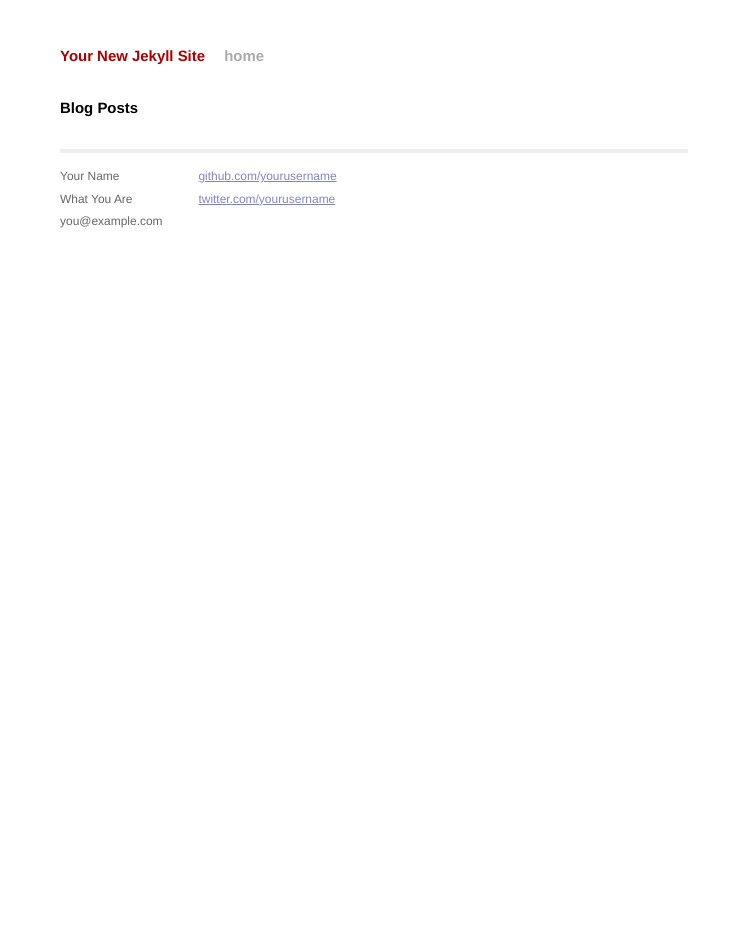
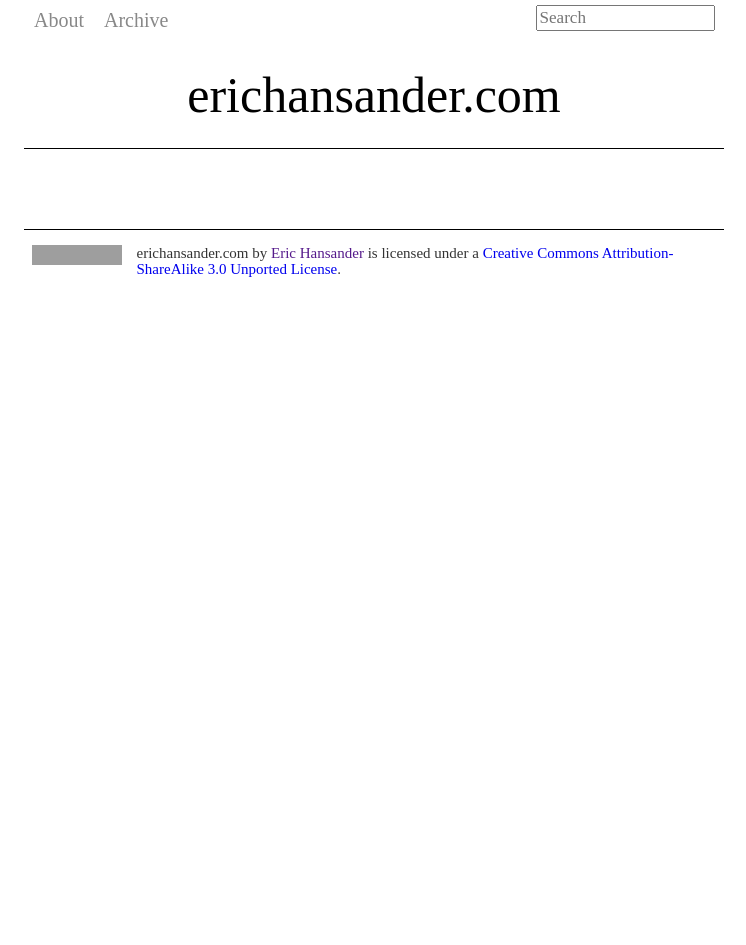
Before and after one commit to ehdr/jekyll-erichansander.com, a Jekyll site: the page built from index.md, in a window 1280 px wide. Shown: the whole page, without its empty margins (266-1012 px from the left). Built offline with Jekyll 4.4.1, drawn with Linux system fonts in a browser that asks for light colours; Markdown is read by kramdown in place of the engine named in the settings; after the commit the page ends 900 px from its top, so only the background shows below that; grey boxes are pictures that could not be loaded.

Commit message:
Implement basic design for the home page
First draft of the design, inspired by my old blog and by [Matt Gemmell][1]. The code borrows a bit from [Octopress][2].

I .gitignore'd the _posts directory since I think I'll be version controlling the posts using Dropbox instead. Not sure if this is a good idea yet.


[1]: http://mattgemmell.com/2013/05/22/designing-blogs-for-readers/
[2]: http://octopress.org/

```diff
--- a/_config.yml
+++ b/_config.yml
@@ -1,3 +1,14 @@
-name: Your New Jekyll Site
+title: erichansander.com
+subtitle: Eric Hansander's point
+author: Eric Hansander
+
+future: false
+pygments: true
+
+permalink: /b/:title/
+
 markdown: redcarpet
-pygments: true
+
+port: 8888
+
+# For more things to configure (including date format), see _includes/custom/*
--- /dev/null
+++ b/_includes/custom/dateformat.html
@@ -0,0 +1 @@
+{{ post.date | date: "%Y-%m-%d %H:%M" }}
--- /dev/null
+++ b/_includes/custom/footer.html
@@ -0,0 +1,10 @@
+    <div id="license">
+      <a rel="license" href="http://creativecommons.org/licenses/by-sa/3.0/" id="license-button">
+        <img class="license-icon" alt="Creative Commons License" src="http://i.creativecommons.org/l/by-sa/3.0/88x31.png" />
+      </a>
+      <p>
+        <span xmlns:dct="http://purl.org/dc/terms/" property="dct:title">{{ site.title }}</span>
+        by <a xmlns:cc="http://creativecommons.org/ns#" href="{{ site.url }}" property="cc:attributionName" rel="cc:attributionURL">{{ site.author }}</a> is licensed under a
+        <a rel="license" href="http://creativecommons.org/licenses/by-sa/3.0/">Creative Commons Attribution-ShareAlike 3.0 Unported License</a>.
+      </p>
+    </div>
--- /dev/null
+++ b/_includes/footer.html
@@ -0,0 +1,5 @@
+  <footer role="contentinfo" id="site-footer">
+{% include custom/footer.html %}
+  </footer>
+</body>
+</html>
--- /dev/null
+++ b/_includes/head.html
@@ -0,0 +1,27 @@
+<!DOCTYPE html>
+<html>
+<head>
+  <meta charset="utf-8" />
+
+  <title>{% if page.title %}{{ page.title }} - {% endif %}{{ site.title }}{% unless post.title %}{% if site.subtitle %} - {{ site.subtitle }}{% endif %}{% endunless %}</title>
+  <meta name="author" content="{{ site.author }}" />
+  {% if page.description %}<meta name="description" content="{{ page.description | strip_html | condense_spaces }}" />{% endif %}
+  {% if page.keywords %}<meta name="keywords" content="{{ page.keywords }}" />{% endif %}
+
+  <!-- http://t.co/dKP3o1e -->
+  <meta name="HandheldFriendly" content="True" />
+  <meta name="MobileOptimized" content="320" />
+  <meta name="viewport" content="width=device-width, initial-scale=1" />
+
+  <link rel="stylesheet" href="/stylesheets/normalize.css" />
+  <link rel="stylesheet" href="/stylesheets/main.css" />
+
+  <!--
+    Site generated by Jekyll
+    Theme inspired by ...
+  -->
+</head>
+<body>
+{% include site-navigation.html %}
+
+{% include site-header.html %}
--- /dev/null
+++ b/_includes/post/datetime.html
@@ -0,0 +1 @@
+<time class="entry-date" datetime="{{ post.date | date_to_xmlschema }}" pubdate{% if post.date_updated %} data-updated="true"{% endif %}>{% include custom/dateformat.html %}</time>
--- /dev/null
+++ b/_includes/site-header.html
@@ -0,0 +1,3 @@
+  <header role="banner" id="site-header">
+    <h1 class="title"><a href="/">{{ site.title }}</a></h1>
+  </header>
--- /dev/null
+++ b/_includes/site-navigation.html
@@ -0,0 +1,13 @@
+  <nav class="navigation" role="navigation" id="site-navigation">
+    <ul>
+      <li><a href="/about" title="About {{ site.author }}">About</a></li>
+      <li><a href="/archive" title="Post archive">Archive</a></li>
+    </ul>
+
+    <form action="http://google.com/search" method="get">
+      <fieldset role="search">
+        <input type="hidden" name="q" value="site:{{ site.url }}" />
+        <input type="search" name="q" class="search" placeholder="Search" accesskey="/" />
+      </fieldset>
+    </form>
+  </nav><!-- .navigation .site-navigation -->
--- a/_layouts/default.html
+++ /dev/null
@@ -1,44 +0,0 @@
-<!DOCTYPE html>
-<html>
-    <head>
-        <meta charset="utf-8">
-        <meta http-equiv="X-UA-Compatible" content="IE=edge,chrome=1">
-        <title>{{ page.title }}</title>
-        <meta name="viewport" content="width=device-width">
-
-        <!-- syntax highlighting CSS -->
-        <link rel="stylesheet" href="/css/syntax.css">
-
-        <!-- Custom CSS -->
-        <link rel="stylesheet" href="/css/main.css">
-
-    </head>
-    <body>
-
-        <div class="site">
-          <div class="header">
-            <h1 class="title"><a href="/">{{ site.name }}</a></h1>
-            <a class="extra" href="/">home</a>
-          </div>
-
-          {{ content }}
-
-          <div class="footer">
-            <div class="contact">
-              <p>
-                Your Name<br />
-                What You Are<br />
-                you@example.com
-              </p>
-            </div>
-            <div class="contact">
-              <p>
-                <a href="https://github.com/yourusername">github.com/yourusername</a><br />
-                <a href="https://twitter.com/yourusername">twitter.com/yourusername</a><br />
-              </p>
-            </div>
-          </div>
-        </div>
-
-    </body>
-</html>
--- /dev/null
+++ b/_layouts/home.html
@@ -0,0 +1,20 @@
+{% include head.html %}
+{{ content }}
+  <section id="entries">
+    {% for post in site.posts limit: site.number_of_home_posts %}
+    <article class="entry">
+      <header class="entry-header">
+        <h2 class="entry-title"><a href="{{ post.url }}">{{ post.title }}</a></h2>
+        <p class="entry-meta">{% include post/datetime.html %}</p>
+      </header> <!-- .entry-header -->
+      <div class="entry-content">
+
+{{ post.content }}
+      </div><!-- .entry-content -->
+    </article><!-- .entry -->
+
+    <div class="entry-separator">· – · – ·</div>
+    {% endfor %}
+  </section><!-- #entries -->
+
+{% include footer.html %}
--- a/css/main.css
+++ /dev/null
@@ -1,160 +0,0 @@
-/*****************************************************************************/
-/*
-/* Common
-/*
-/*****************************************************************************/
-
-/* Global Reset */
-* {
-  margin: 0;
-  padding: 0;
-}
-
-html, body { height: 100%; }
-
-body {
-  background-color: #FFF;
-  font: 13.34px Helvetica, Arial, sans-serif;
-  font-size: small;
-  text-align: center;
-}
-
-h1, h2, h3, h4, h5, h6 {
-  font-size: 100%; }
-
-h1 { margin-bottom: 1em; }
-p { margin: 1em 0; }
-
-a         { color: #00a; }
-a:hover   { color: #000; }
-a:visited { color: #a0a; }
-
-/*****************************************************************************/
-/*
-/* Home
-/*
-/*****************************************************************************/
-ul.posts {
-  list-style-type: none;
-  margin-bottom: 2em;
-}
-
-ul.posts li {
-  line-height: 1.75em;
-}
-
-ul.posts span {
-  color: #aaa;
-  font-family: Monaco, "Courier New", monospace;
-  font-size: 80%;
-}
-
-/*****************************************************************************/
-/*
-/* Site
-/*
-/*****************************************************************************/
-
-.site {
-  font-size: 115%;
-  text-align: justify;
-  width: 42em;
-  margin: 3em auto 2em;
-  line-height: 1.5em;
-}
-
-.site .header a {
-  font-weight: bold;
-  text-decoration: none;
-}
-
-.site .header h1.title {
-  display: inline-block;
-  margin-bottom: 2em;
-}
-
-.site .header h1.title a {
-  color: #a00;
-}
-
-.site .header h1.title a:hover {
-  color: #000;
-}
-
-.site .header a.extra {
-  color: #aaa;
-  margin-left: 1em;
-}
-
-.site .header a.extra:hover {
-  color: #000;
-}
-
-.site .meta {
-  color: #aaa;
-}
-
-.site .footer {
-  font-size: 80%;
-  color: #666;
-  border-top: 4px solid #eee;
-  margin-top: 2em;
-  overflow: hidden;
-}
-
-.site .footer .contact {
-  float: left;
-  margin-right: 3em;
-}
-
-.site .footer .contact a {
-  color: #8085C1;
-}
-
-.site .footer .rss {
-  margin-top: 1.1em;
-  margin-right: -.2em;
-  float: right;
-}
-
-.site .footer .rss img {
-  border: 0;
-}
-
-/*****************************************************************************/
-/*
-/* Posts
-/*
-/*****************************************************************************/
-
-/* standard */
-.post pre {
-  border: 1px solid #ddd;
-  background-color: #eef;
-  padding: 0 .4em;
-}
-
-.post ul, .post ol {
-  margin-left: 1.35em;
-}
-
-.post code {
-  border: 1px solid #ddd;
-  background-color: #eef;
-  padding: 0 .2em;
-}
-
-.post pre code {
-  border: none;
-}
-
-/* terminal */
-.post pre.terminal {
-  border: 1px solid #000;
-  background-color: #333;
-  color: #FFF;
-}
-
-.post pre.terminal code {
-  background-color: #333;
-}
--- a/index.html
+++ /dev/null
@@ -1,13 +0,0 @@
----
-layout: default
-title: Your New Jekyll Site
----
-
-<div id="home">
-  <h1>Blog Posts</h1>
-  <ul class="posts">
-    {% for post in site.posts %}
-      <li><span>{{ post.date | date_to_string }}</span> &raquo; <a href="{{ post.url }}">{{ post.title }}</a></li>
-    {% endfor %}
-  </ul>
-</div>
--- /dev/null
+++ b/index.md
@@ -0,0 +1,4 @@
+---
+layout: home
+description: Eric Hansander's point - things and thoughts he thinks you'll like
+---
--- /dev/null
+++ b/stylesheets/main.css
@@ -0,0 +1,160 @@
+@media all {
+
+  body {
+    margin: 0 auto;
+    max-width: 35em;
+
+    background-color: #fff;
+    color: #333;
+    font-family: serif;
+    font-size: 125%;
+    font-style: normal;
+    line-height: 1.5em;
+
+    -webkit-font-smoothing: antialiased;
+  }
+
+  a {
+    text-decoration: none;
+  }
+
+
+  .navigation {
+    color: #888;
+  }
+
+  .navigation a {
+    color: #888;
+    text-decoration: none;
+  }
+
+  #site-navigation {
+    margin-top: 0.25em;
+
+    text-align: center;
+  }
+
+  #site-navigation ul {
+    margin: 0;
+    padding: 0;
+
+    display: inline-block;
+    float: left;
+  }
+
+  #site-navigation li {
+    display: block;
+    float: left;
+
+    list-style: none;
+    text-align: center;
+  }
+
+  #site-navigation li a {
+    padding: 0 0.5em;
+
+    display: block;
+  }
+
+  #site-navigation form {
+    float: right;
+
+    border: 0;
+    font-size: .95em;
+    line-height: 1.2em;
+    margin: 0;
+    padding: 0 0.5em;
+  }
+
+  #site-navigation fieldset[role="search"] {
+    margin: 0;
+    padding: 0;
+
+    border: 0;
+  }
+
+  #site-navigation input.search {
+    width: 10em;
+
+    color: #888;
+    font-size: 90%;
+  }
+
+
+  #site-header h1,
+  .entry-header h2 {
+    margin: 0;
+
+    font-weight: normal;
+  }
+
+  #site-header h1 {
+    padding-top: 1.5em;
+    padding-bottom: 0.75em;
+
+    border-bottom: 1px solid #000;
+    font-size: 2.5em;
+    text-align: center;
+  }
+
+  .entry-header h2 {
+    font-size: 2em;
+  }
+
+  .entry-meta {
+    color: #888;
+    font-size: 0.75em;
+  }
+
+  #site-header a,
+  #site-header a:visited,
+  .entry-header a,
+  .entry-header a:visited {
+    color: #000;
+    text-decoration: none;
+  }
+
+
+  #entries {
+    padding: 2em 0.5em;
+  }
+
+  .entry-separator {
+    margin-left: auto;
+    margin-right: auto;
+    margin-top: 2em;
+    margin-bottom: 2em;
+
+    text-align: center;
+  }
+
+
+  #site-footer {
+    padding-top: 1em;
+    padding-bottom: 2em;
+    padding-left: 0.5em;
+    padding-right: 0.5em;
+
+    border-top: 1px solid #000;
+    font-size: 0.75em;
+  }
+
+  #site-footer p {
+    margin: 0;
+
+    line-height: 1.1em;
+  }
+
+  #license-button {
+    margin-right: 1em;
+
+    float: left;
+  }
+
+  #license-icon {
+    height: 31px;
+    width: 88px;
+
+    border-width: 0;
+  }
+}
```
Also changed, not shown: stylesheets/normalize.css (added), stylesheets/syntax.css (renamed from css/syntax.css).
